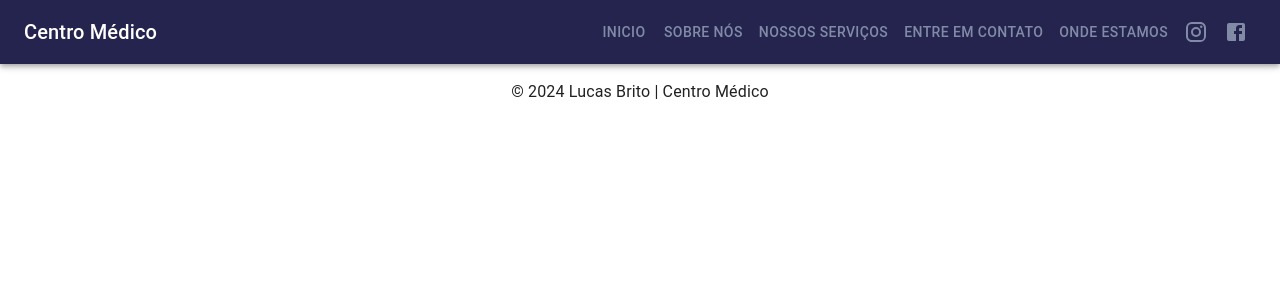
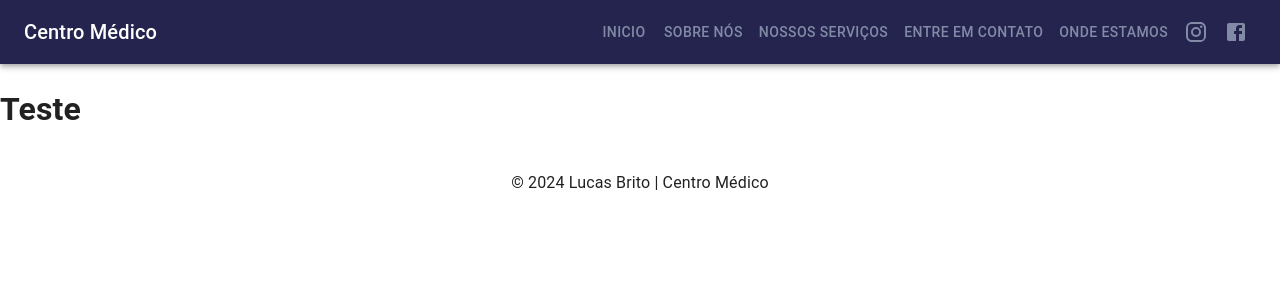
Before and after one commit to britolmbs/centro-medico, a React (Create React App) app: page /Endereco in a window 1280 px wide. Shown: the top 300 px of the page. Built offline with nearby package versions, Linux system fonts and the light colour scheme.

Commit message:
Criação da pagina de localidade

```diff
--- a/src/App.js
+++ b/src/App.js
@@ -11,6 +11,7 @@ import Home from './pages/Home';
 import About from './pages/About';
 import Contact from './pages/Contact';
 import Products from './pages/Products';
+import Endereco from './pages/Endereco';
 
 
 register();
@@ -36,6 +37,7 @@ const App = () => {
       <Route path="/About" element={<About />} />
       <Route path="/Contact" element={<Contact />} />
       <Route path="/Products" element={<Products />} />
+      <Route path="/Endereco" element={<Endereco />} />
     </Routes>
     <Footer />
     </Router>
--- a/src/components/Navbar.js
+++ b/src/components/Navbar.js
@@ -30,7 +30,7 @@ const Navbar = () => {
                     <NavbarButton component={NavLink} to="/About">Sobre Nós</NavbarButton>
                     <NavbarButton component={Link} to="/Products">Nossos serviços</NavbarButton>
                     <NavbarButton component={Link} to="/Contact">Entre em contato</NavbarButton>
-                    <NavbarButton component={Link} to="/endereco">Onde Estamos</NavbarButton>
+                    <NavbarButton component={Link} to="/Endereco">Onde Estamos</NavbarButton>
                     <IconButton href='https://www.instagram.com/cmjoaoxxiii' target='_blank' color='secondary'><Instagram /></IconButton>
                     <IconButton href='https://www.facebook.com' target='_blank' color='secondary'><Facebook /></IconButton>
                     <IconButton color='inherit' edge='end' sx={{ display: { xs: 'block', sm: 'none'} }}
--- /dev/null
+++ b/src/pages/Endereco.js
@@ -0,0 +1,12 @@
+import React from "react";
+
+const Endereco = () => {
+    return(
+        <div>
+            <h1>Teste</h1>
+        </div>
+    )
+}
+
+
+export default Endereco;
```
